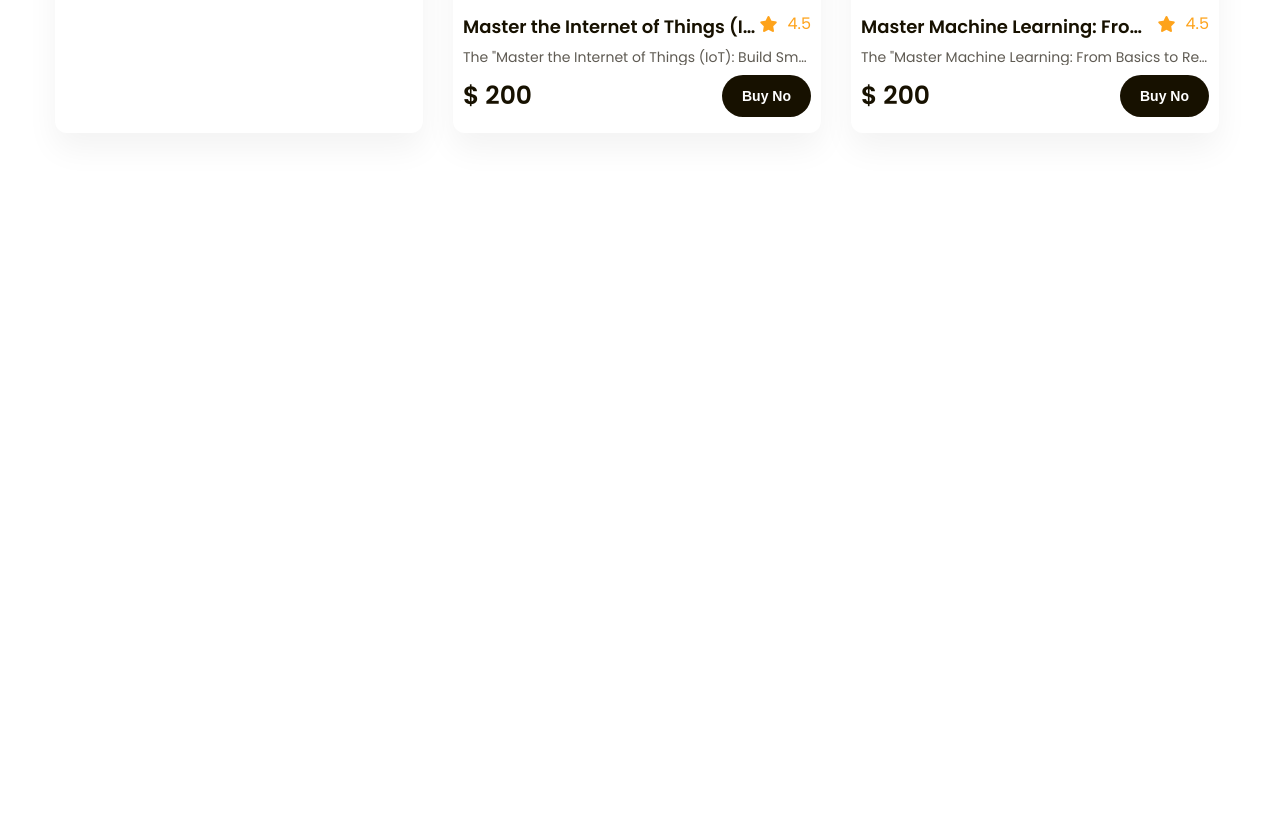
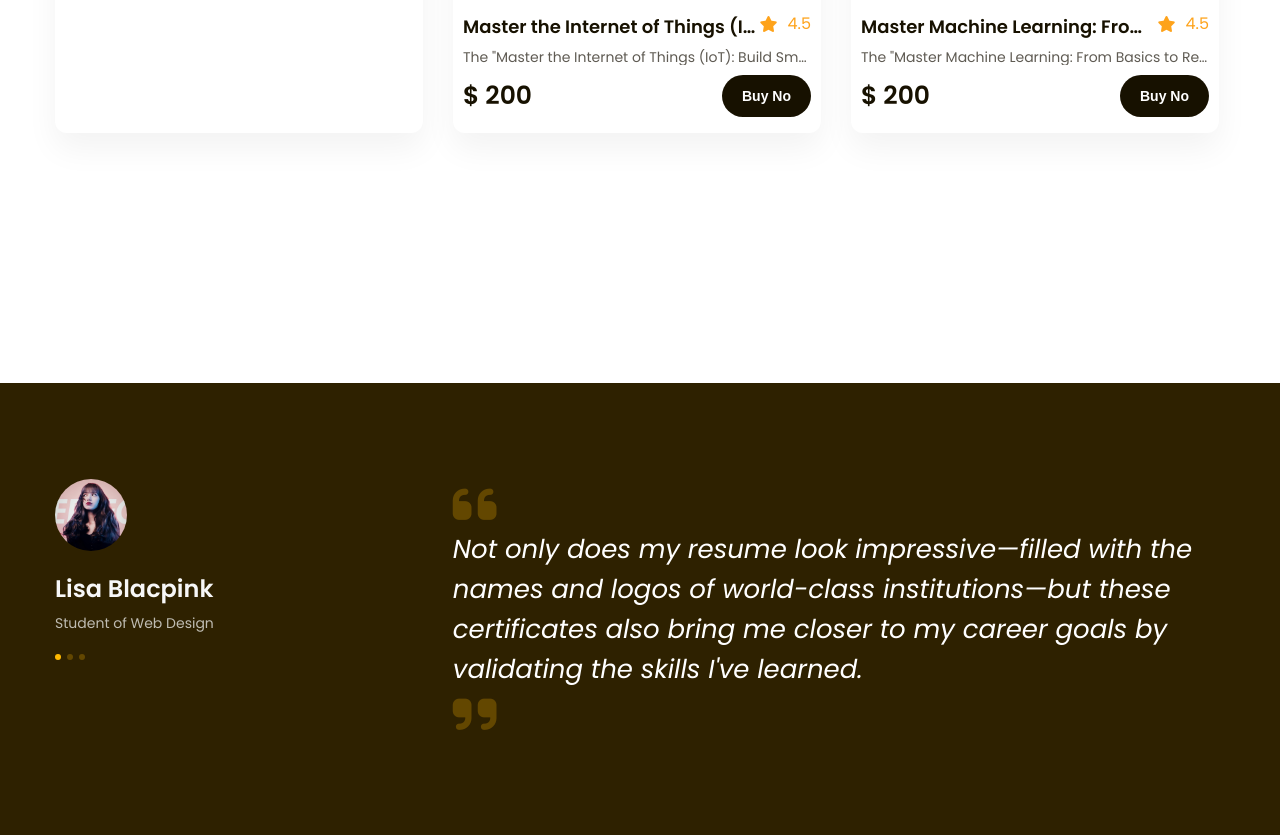
Before and after one commit to LamVyHuynh/Duan01, a plain HTML site: page index.html in a window 1280 px wide. Shown: the part 1599-2434 px from the top of the page. Before the commit the page ends 1847 px from the top, so only its background shows below. Drawn offline with Linux system fonts and the light colour scheme.

Commit message:
xong phan feedback

```diff
--- a/assets/css/style.css
+++ b/assets/css/style.css
@@ -248,7 +248,7 @@ body {
   margin-top: 135px;
 }
 
-.popular .main-content {
+.main-content {
   width: 1170px;
   max-width: calc(100% - 48px);
   margin-left: auto;
@@ -275,6 +275,7 @@ body {
   line-height: 1.67;
   width: 458px;
 }
+
 .main-content .popular-header .icon-popular {
   display: flex;
   gap: 18px;
@@ -387,3 +388,81 @@ body {
   background-color: #fff;
   color: #171100;
 }
+
+/* Feedback */
+.feedback {
+  margin-top: 135px;
+  padding: 96px 0;
+  background-color: #2e2100;
+}
+
+.feedback .feedback-list {
+  display: flex;
+  overflow: hidden;
+}
+
+.feedback .feedback-items {
+  display: flex;
+  width: 100%;
+  flex-shrink: 0;
+}
+
+.feedback-items .feedback-img {
+  width: 72px;
+  height: 72px;
+  border-radius: 50%;
+  object-fit: cover;
+}
+
+.feedback-items .name_member {
+  margin-top: 18px;
+  color: #f7f7f7;
+  font-size: 2.4rem;
+  font-weight: 600;
+  line-height: 1.4;
+}
+
+.feedback-items .desc_member {
+  margin-top: 4px;
+  font-size: 1.4rem;
+  color: #bfbcb2;
+  line-height: 1.86;
+}
+
+.feedback-items .dots {
+  display: flex;
+  margin-top: 18px;
+  gap: 6px;
+}
+
+.feedback-items .dots .dot {
+  width: 6px;
+  height: 6px;
+  border-radius: 50%;
+  background-color: #634700;
+  cursor: pointer;
+}
+
+.feedback-items .dots .dot.active_dot {
+  background-color: #ffb900;
+  cursor: default;
+}
+
+.feedback-items .content-feedback {
+  width: 66%;
+  margin-left: auto;
+}
+
+.feedback-items .content-feedback .icon-feedback {
+  color: #634700;
+  font-size: 50px;
+}
+
+.feedback-items .content-feedback blockquote {
+  color: #fff;
+  font-size: 2.6rem;
+  font-style: italic;
+  line-height: 1.54;
+}
+
+/* END: FEEDBACK */
--- a/index.html
+++ b/index.html
@@ -172,5 +172,69 @@
             </div>
           </div>
         </div>
+        <div class="feedback">
+          <div class="main-content">
+            <!-- Bên trái -->
+            <div class="feedback-list">
+              <!-- feedback 1 -->
+              <div class="feedback-items">
+                <div class="feedback-info">
+                  <img src="./img/Lisa-Blacpink9.jpg" alt="Lisa" class="feedback-img">
+                  <p class="name_member">Lisa Blacpink</p>
+                  <p class="desc_member">Student of Web Design</p>
+                  <div class="dots">
+                    <span class="dot active_dot"></span>
+                    <span class="dot"></span>
+                    <span class="dot"></span>
+                  </div>
+                </div>
+                <div class="content-feedback">
+                  <i class="icon-feedback fa-solid fa-quote-left"></i>
+                  <blockquote>Not only does my resume look impressive—filled with the names and logos of world-class institutions—but these certificates also bring me closer to my career goals by validating the skills I've learned.</blockquote>
+                  <i class="icon-feedback fa-solid fa-quote-right"></i>
+                </div>
+              </div>
+              <!-- feedback 2 -->
+              <div class="feedback-items">
+                <div class="feedback-info">
+                  <img src="./img/Lisa-Blacpink9.jpg" alt="Lisa" class="feedback-img">
+                  <p class="name_member">Lisa Blacpink</p>
+                  <p class="desc_member">Student of Web Design</p>
+                  <div class="dots">
+                    <span class="dot "></span>
+                    <span class="dot active_dot"></span>
+                    <span class="dot"></span>
+                  </div>
+                </div>
+                <div class="content-feedback">
+                  <i class="icon-feedback fa-solid fa-quote-left"></i>
+                  <blockquote>Not only does my resume look impressive—filled with the names and logos of world-class institutions—but these certificates also bring me closer to my career goals by validating the skills I've learned.</blockquote>
+                  <i class="icon-feedback fa-solid fa-quote-right"></i>
+                </div>
+              </div>
+              <!-- feedback 3 -->
+              <div class="feedback-items">
+                <div class="feedback-info">
+                  <img src="./img/Lisa-Blacpink9.jpg" alt="Lisa" class="feedback-img">
+                  <p class="name_member">Lisa Blacpink</p>
+                  <p class="desc_member">Student of Web Design</p>
+                  <div class="dots">
+                    <span class="dot"></span>
+                    <span class="dot"></span>
+                    <span class="dot active_dot"></span>
+                  </div>
+                </div>
+                <div class="content-feedback">
+                  <i class="icon-feedback fa-solid fa-quote-left"></i>
+                  <blockquote>Not only does my resume look impressive—filled with the names and logos of world-class institutions—but these certificates also bring me closer to my career goals by validating the skills I've learned.</blockquote>
+                  <i class="icon-feedback fa-solid fa-quote-right"></i>
+                </div>
+              </div>
+            </div>
+          <!-- Bên phải -->
+          </div>
+        </div>
+      </div>
+
   </body>
 </html>
```
Also changed, not shown: img/Lisa-Blacpink9.jpg (added).
